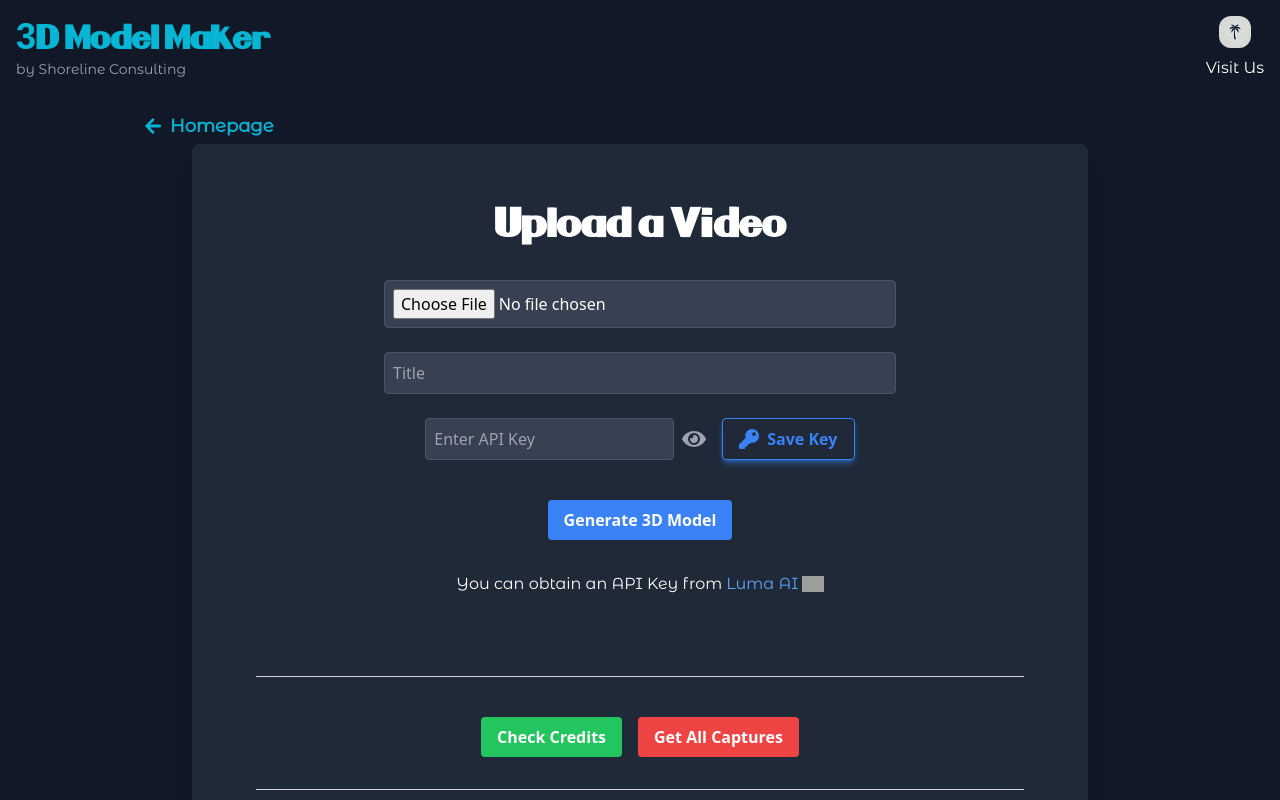
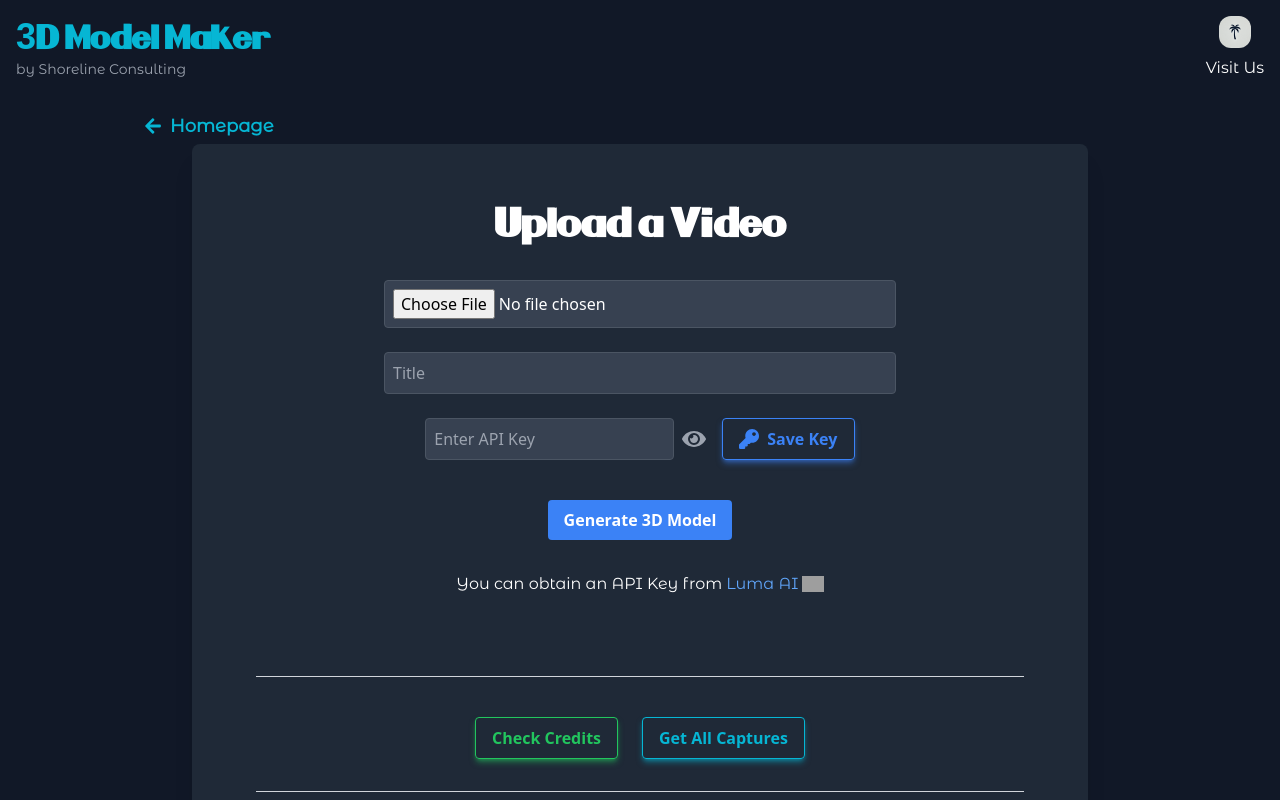
Before and after one commit to ryanhood10/AI3DModelMaker, a React (Create React App) app in the folder frontend/: page /another in a window 1280 px wide. Shown: the top 800 px of the page. Built offline with nearby package versions, Linux system fonts and the light colour scheme; grey boxes are pictures that could not be loaded.

Commit message:
added styling

```diff
--- a/frontend/src/components/AnotherPage.jsx
+++ b/frontend/src/components/AnotherPage.jsx
@@ -309,14 +309,24 @@ function AnotherPage() {
           <p className="mt-4 text-center text-gray-400">{credits}</p>
           <hr className="border-gray-300 py-2 w-full" />
          {/* Check Credits / Get All Captures */}
-          <div className="flex space-x-4 mt-4">
-            <button onClick={checkCredits} className="bg-green-500 hover:bg-green-600 text-white font-bold py-2 px-4 rounded">
+<div className="flex space-x-6 mt-4">
+  <button
+    onClick={checkCredits}
+    className="bg-transparent text-green-500 font-bold py-2 px-4 rounded flex items-center space-x-2 border border-green-500
+    shadow-md shadow-green-500/50 hover:bg-green-500 hover:text-black hover:border-black hover:shadow-black transition-all duration-300"
+  >
     Check Credits
   </button>
-            <button onClick={getAllCaptures} className="bg-red-500 hover:bg-red-600 text-white font-bold py-2 px-4 rounded">
+
+  <button
+    onClick={getAllCaptures}
+    className="bg-transparent text-cyan-500 font-bold py-2 px-4 rounded flex items-center space-x-2 border border-cyan-500
+    shadow-md shadow-cyan-500/50 hover:bg-cyan-500  hover:text-black hover:border-black hover:shadow-black  transition-all duration-300"
+  >
     Get All Captures
   </button>
 </div>
+
 
           {/* Captures Display */}
           {captures.length > 0 && (
```
Also changed, not shown: 12 other files (tests, documents, lock files or other folders). Lines whose indentation alone changed are shown as unchanged.
